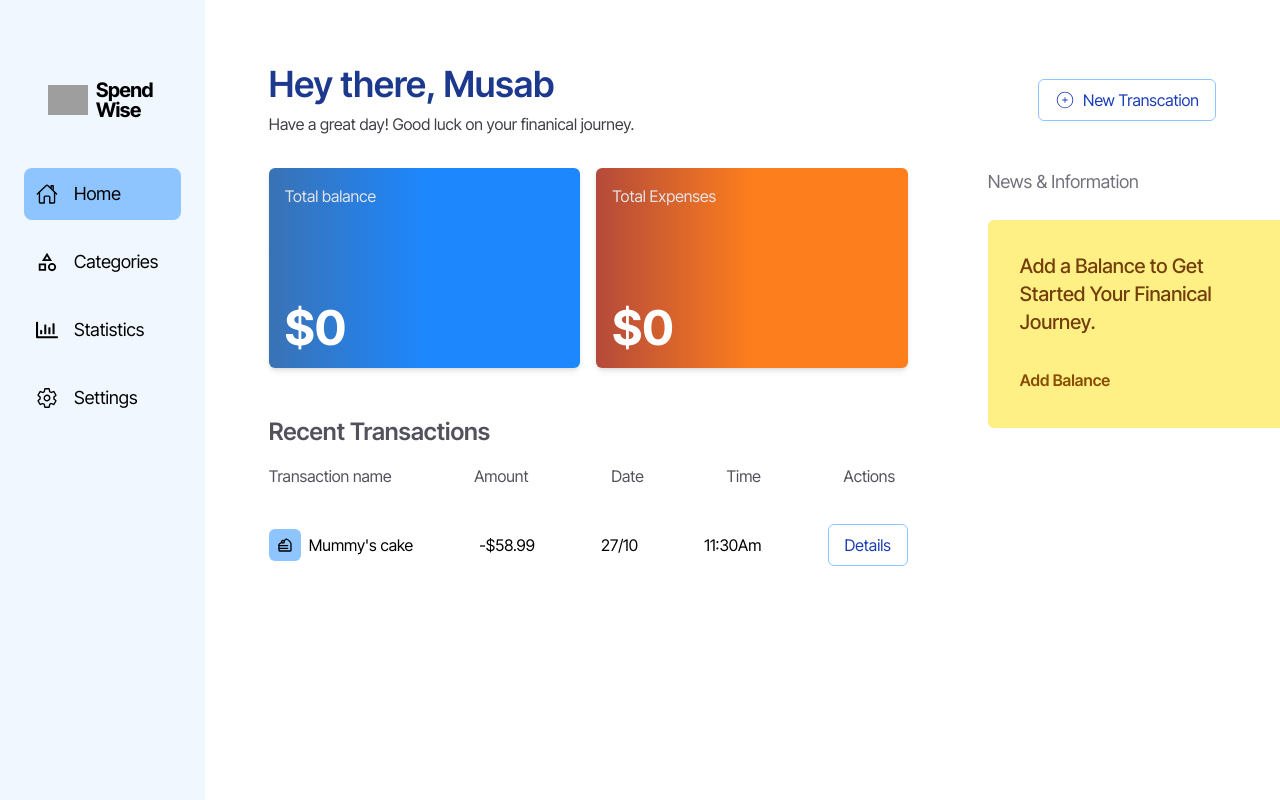
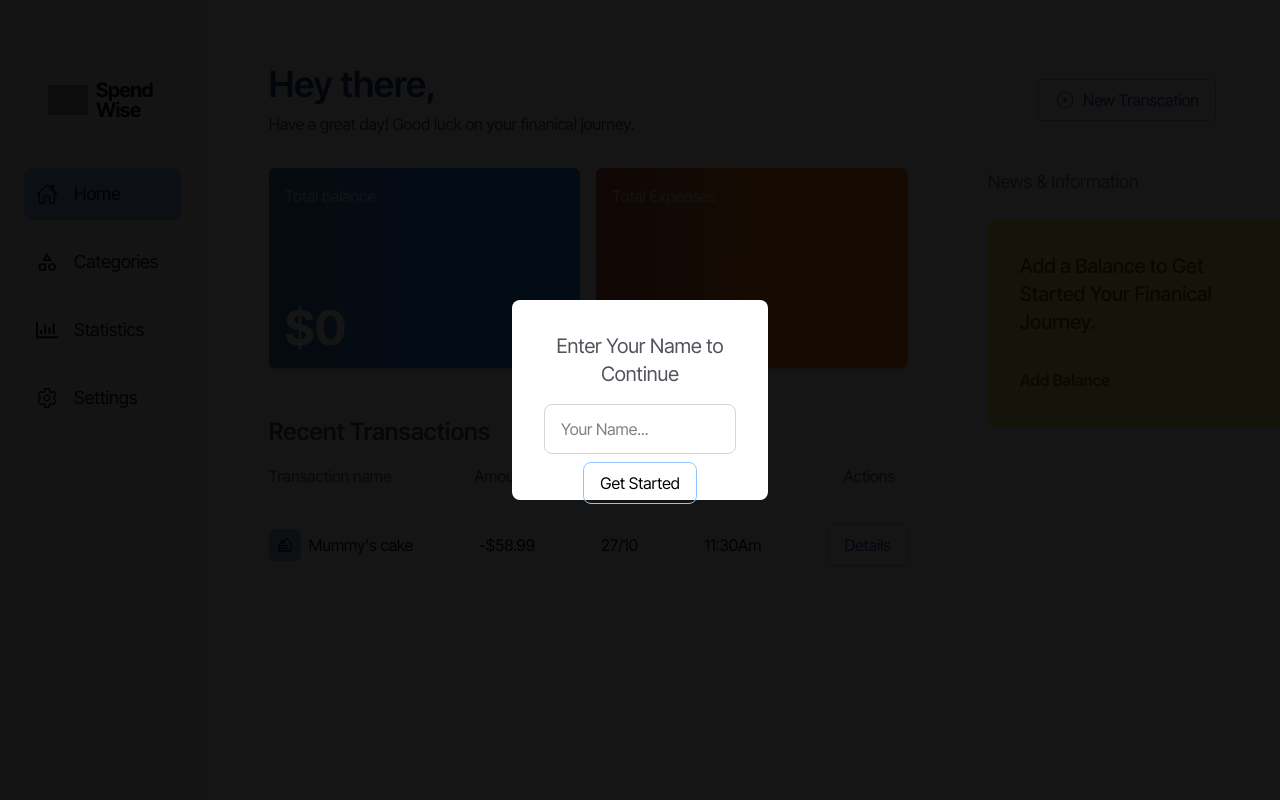
Before and after one commit to musabdev02/expense-tracker, a React (Vite) app: page / in a window 1280 px wide. Built offline with nearby package versions, Linux system fonts and the light colour scheme; grey boxes are pictures that could not be loaded.

Commit message:
add name functionality with localstorage

```diff
--- a/src/components/Home/TransactionsContainer.jsx
+++ b/src/components/Home/TransactionsContainer.jsx
@@ -1,4 +1,5 @@
 import React from 'react'
+// components
 import Transaction from './Transaction'
 const Transactions = () => {
   return (
--- a/src/pages/Home.jsx
+++ b/src/pages/Home.jsx
@@ -1,15 +1,61 @@
-import React from 'react'
+import React, {useEffect, useState} from 'react'
+// components
 import Button from '../components/UI/Button'
 import Card from '../components/Home/Card'
 import TransactionsContainer from '../components/Home/TransactionsContainer'
+
 const Home = () => {
+  const [userName, setUserName] = useState("");
+  const [isUserPopup, setIsUserPopup] = useState(false)
+  useEffect(() => {
+    const name = localStorage.getItem("name");
+    if(name){
+      setUserName(name)
+      setIsUserPopup(false)
+    }else{
+      setIsUserPopup(true)
+    }
+  }, [])
+  // saveName
+  const saveName = () => {
+    if(userName !== ""){
+      localStorage.setItem("name", userName);
+      setUserExist(false)
+    }
+  }
     return (
+      <>
+      {/* name Popup */}
+      {
+        isUserPopup && <div className="w-full h-screen z-9 left-0 top-0 absolute bg-[#020202eb] flex items-center justify-center">
+        <div className="w-[20%] h-[200px] bg-white rounded-lg p-8 text-center">
+          <h3 className=" text-xl text-zinc-600">
+            Enter Your Name to Continue
+          </h3>
+          <input
+            type="text"
+            placeholder="Your Name..."
+            className="capitalize border border-zinc-300 w-full px-4 py-3 rounded-lg outline-none mt-4 focus:border-blue-300"
+            spellCheck={false}
+            value={userName}
+            onChange={(e) => setUserName(e.target.value)}
+          />
+          <button
+            className="mt-2 border border-blue-300 px-4 py-2 rounded-lg cursor-pointer hover:bg-blue-100"
+            onClick={saveName}
+          >
+            Get Started
+          </button>
+        </div>
+      </div>
+      }
+
+      {/* homePage */}
         <section>
-          {/* home content */}
           <div className="flex items-center justify-between">
             <div>
               <h3 className="font-semibold text-4xl text-blue-900">
-                Hey there, {"musab".slice(0, 1).toUpperCase() + "musab".slice(1)}
+                Hey there, {userName.slice(0, 1).toUpperCase() + userName.slice(1)}
               </h3>
               <p className="pt-2 text-zinc-700 text-md">
                 Have a great day! Good luck on your finanical journey.
@@ -41,7 +87,7 @@ const Home = () => {
             <h4 className="mb-6 text-lg text-zinc-500">News & Information</h4>
             {/* add balance card! */}
             {
-              1 > 1 ? "Nothing here.." :
+              0 > 1 ? "Nothing here.." :
               <div className="w-[300px] h-52 bg-yellow-200 rounded-md p-8">
                 <h3 className="font-[500] text-xl text-yellow-900 leading-7">Add a Balance to Get Started Your Finanical Journey.</h3>
                 <p className="mt-8 font-semibold cursor-pointer text-yellow-800 hover:underline">Add Balance</p>
@@ -50,6 +96,7 @@ const Home = () => {
           </div>
           </section>
         </section>
+      </>
       );
 }
 
```
